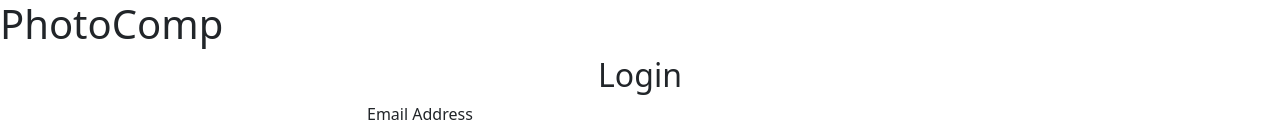
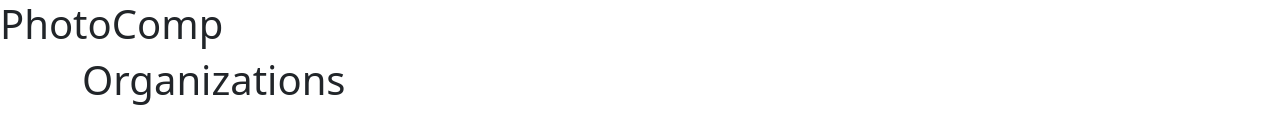
Before and after one commit to chastlyregino/PhotoComp--React-Cypress, a React (Vite) app: page / in a window 1280 px wide. Before the commit this address led to /login. Shown: the top 133 px of the page. Built offline with nearby package versions, Linux system fonts and the light colour scheme.

Commit message:
remove home from protected routes

```diff
--- a/src/App.tsx
+++ b/src/App.tsx
@@ -15,11 +15,12 @@ function App() {
         {/* Public routes */}
         <Route path="/register" element={<Register />} />
         <Route path="/login" element={<Login />} />
+        <Route path="/" element={<Home />} />
 
         {/* Protected routes */}
         <Route element={<ProtectedRoute />}>
           <Route path="/account" element={<UserManagement />} />
-          <Route path="/" element={<Home />} />
+
         </Route>
       </Routes>
     </>
```
